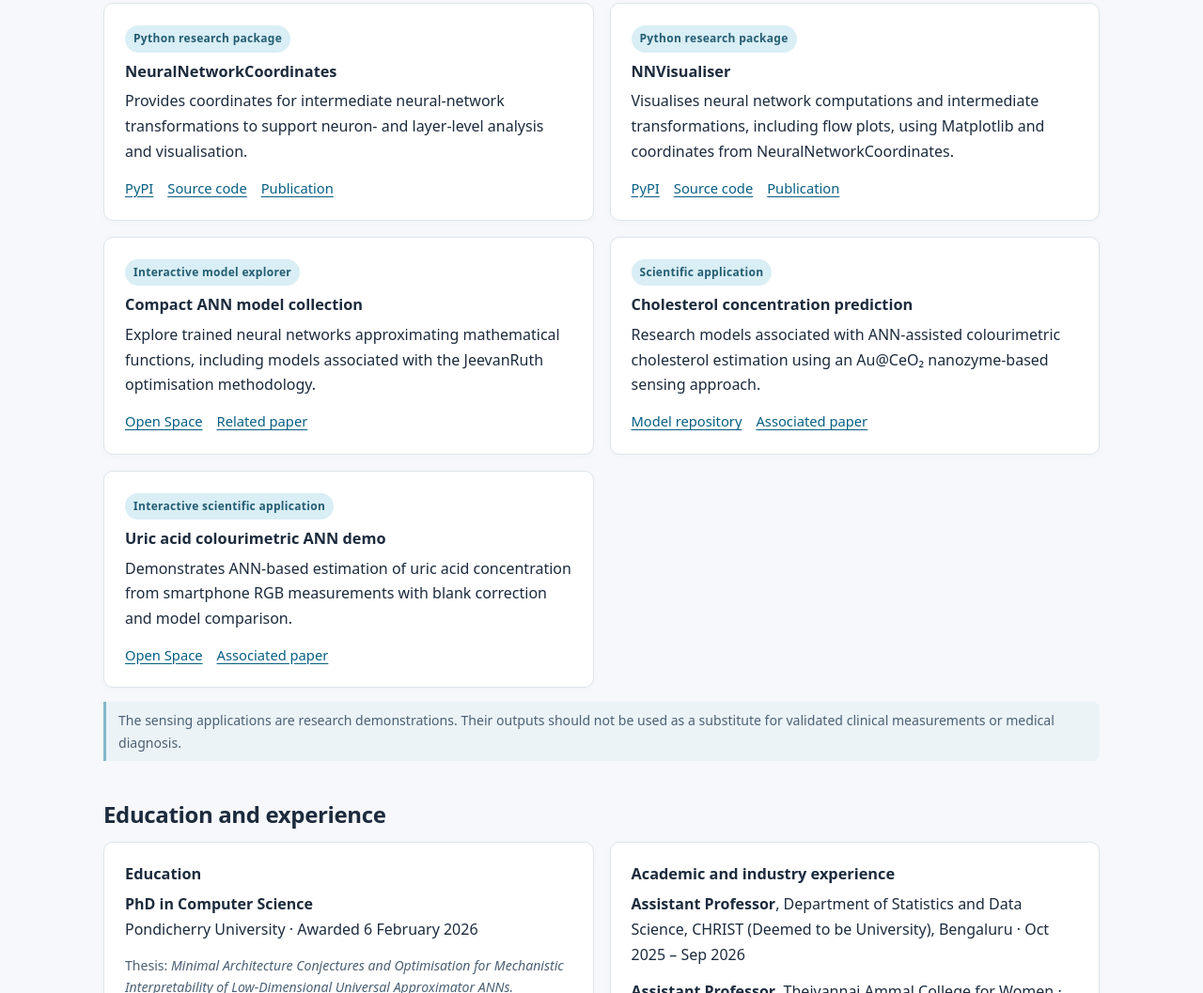
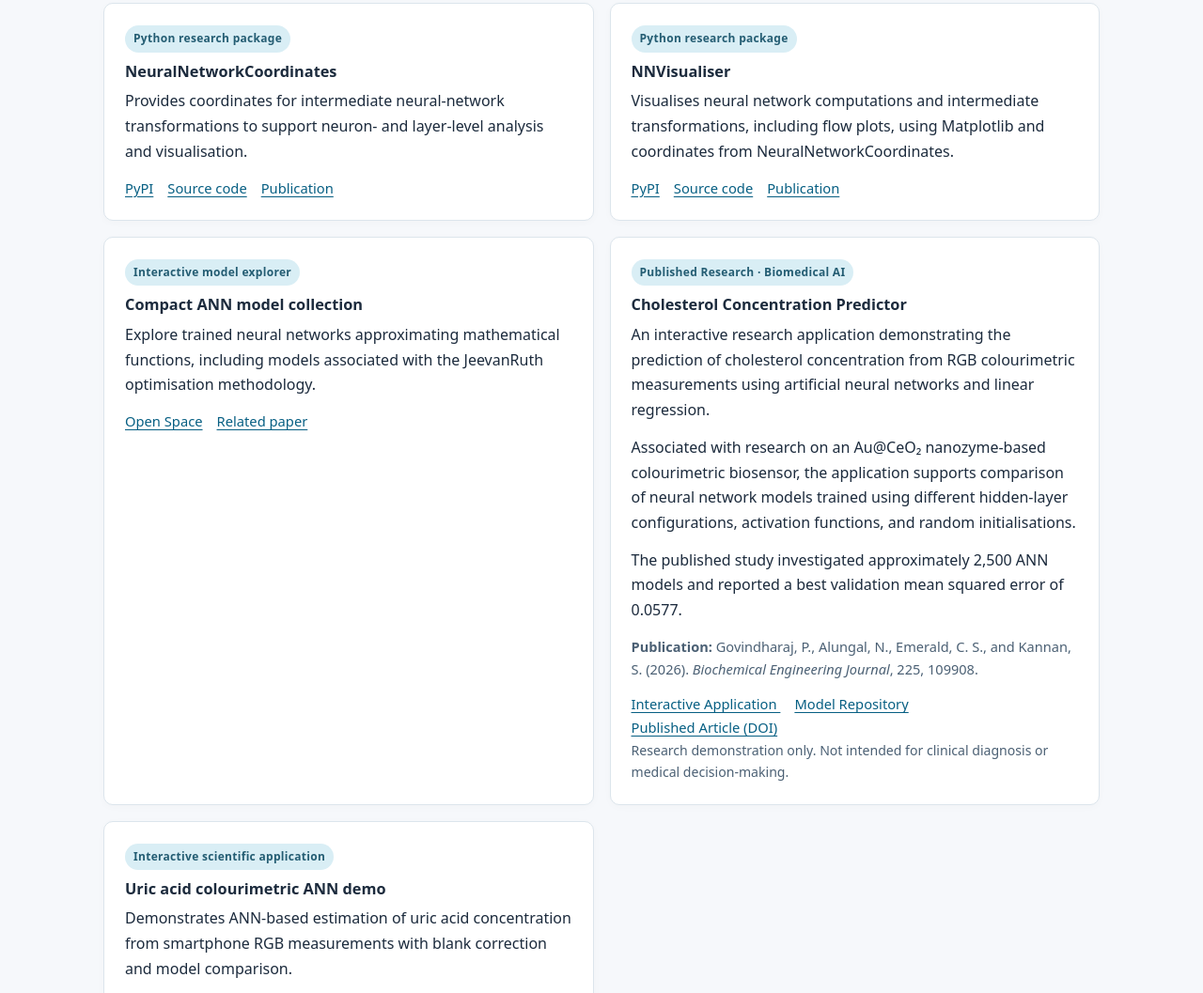
Before and after one commit to CaxtonEmerald-S/CaxtonEmerald-S.github.io, a plain HTML site: page index.html in a window 1280 px wide. Shown: the part 2549-3606 px from the top of the page at 94% size. Drawn offline with Linux system fonts and the light colour scheme.

Commit message:
Update index.html

```diff
--- a/index.html
+++ b/index.html
@@ -136,7 +136,64 @@
       <article class="card"><span class="tag">Python research package</span><h3>NeuralNetworkCoordinates</h3><p>Provides coordinates for intermediate neural-network transformations to support neuron- and layer-level analysis and visualisation.</p><div class="links"><a href="https://pypi.org/project/NeuralNetworkCoordinates/" target="_blank" rel="noopener noreferrer">PyPI</a><a href="https://github.com/CaxtonEmerald-S/NeuralNetworkCoordinates" target="_blank" rel="noopener noreferrer">Source code</a><a href="https://doi.org/10.1007/978-981-95-0626-2_15" target="_blank" rel="noopener noreferrer">Publication</a></div></article>
       <article class="card"><span class="tag">Python research package</span><h3>NNVisualiser</h3><p>Visualises neural network computations and intermediate transformations, including flow plots, using Matplotlib and coordinates from NeuralNetworkCoordinates.</p><div class="links"><a href="https://pypi.org/project/NNVisualiser/" target="_blank" rel="noopener noreferrer">PyPI</a><a href="https://github.com/CaxtonEmerald-S/NNVisualiser" target="_blank" rel="noopener noreferrer">Source code</a><a href="https://doi.org/10.1109/ICDSAAI65575.2025.11011573" target="_blank" rel="noopener noreferrer">Publication</a></div></article>
       <article class="card"><span class="tag">Interactive model explorer</span><h3>Compact ANN model collection</h3><p>Explore trained neural networks approximating mathematical functions, including models associated with the JeevanRuth optimisation methodology.</p><div class="links"><a href="https://huggingface.co/spaces/CaxtonEmeraldS/SimpleNeuralNetworkModelsCompressed" target="_blank" rel="noopener noreferrer">Open Space</a><a href="https://doi.org/10.1007/s41870-025-02545-6" target="_blank" rel="noopener noreferrer">Related paper</a></div></article>
-      <article class="card"><span class="tag">Scientific application</span><h3>Cholesterol concentration prediction</h3><p>Research models associated with ANN-assisted colourimetric cholesterol estimation using an Au@CeO₂ nanozyme-based sensing approach.</p><div class="links"><a href="https://huggingface.co/CaxtonEmeraldS/CholesterolConcentrationPredictor" target="_blank" rel="noopener noreferrer">Model repository</a><a href="https://doi.org/10.1016/j.bej.2025.109908" target="_blank" rel="noopener noreferrer">Associated paper</a></div></article>
+
+<article class="card">
+  <span class="tag">Published Research · Biomedical AI</span>
+
+  <h3>Cholesterol Concentration Predictor</h3>
+
+  <p>
+    An interactive research application demonstrating the
+    prediction of cholesterol concentration from RGB
+    colourimetric measurements using artificial neural
+    networks and linear regression.
+  </p>
+
+  <p>
+    Associated with research on an Au@CeO₂ nanozyme-based
+    colourimetric biosensor, the application supports
+    comparison of neural network models trained using
+    different hidden-layer configurations, activation
+    functions, and random initialisations.
+  </p>
+
+  <p>
+    The published study investigated approximately
+    2,500 ANN models and reported a best validation
+    mean squared error of 0.0577.
+  </p>
+
+  <p class="meta">
+    <strong>Publication:</strong>
+    Govindharaj, P., Alungal, N., Emerald, C. S.,
+    and Kannan, S. (2026).
+    <em>Biochemical Engineering Journal</em>,
+    225, 109908.
+  </p>
+
+  <div class="links">
+    <a href="https://huggingface.co/spaces/CaxtonEmeraldS/CholesterolConcentrationPredictor"
+       target="_blank" rel="noopener noreferrer">
+       Interactive Application
+    </a>
+
+    <a href="https://huggingface.co/CaxtonEmeraldS/CholesterolConcentrationPredictor"
+       target="_blank" rel="noopener noreferrer">
+       Model Repository
+    </a>
+
+    <a href="https://doi.org/10.1016/j.bej.2025.109908"
+       target="_blank" rel="noopener noreferrer">
+       Published Article (DOI)
+    </a>
+  </div>
+
+  <p class="small">
+    Research demonstration only. Not intended for
+    clinical diagnosis or medical decision-making.
+  </p>
+</article>
+
       <article class="card"><span class="tag">Interactive scientific application</span><h3>Uric acid colourimetric ANN demo</h3><p>Demonstrates ANN-based estimation of uric acid concentration from smartphone RGB measurements with blank correction and model comparison.</p><div class="links"><a href="https://huggingface.co/spaces/CES-SoftwareSolutions/UricAcid-Colorimetric-ANN-Demo" target="_blank" rel="noopener noreferrer">Open Space</a><a href="https://doi.org/10.1021/acs.langmuir.6c03725" target="_blank" rel="noopener noreferrer">Associated paper</a></div></article>
     </div>
     <p class="note small" style="margin-top:15px">The sensing applications are research demonstrations. Their outputs should not be used as a substitute for validated clinical measurements or medical diagnosis.</p>
```
